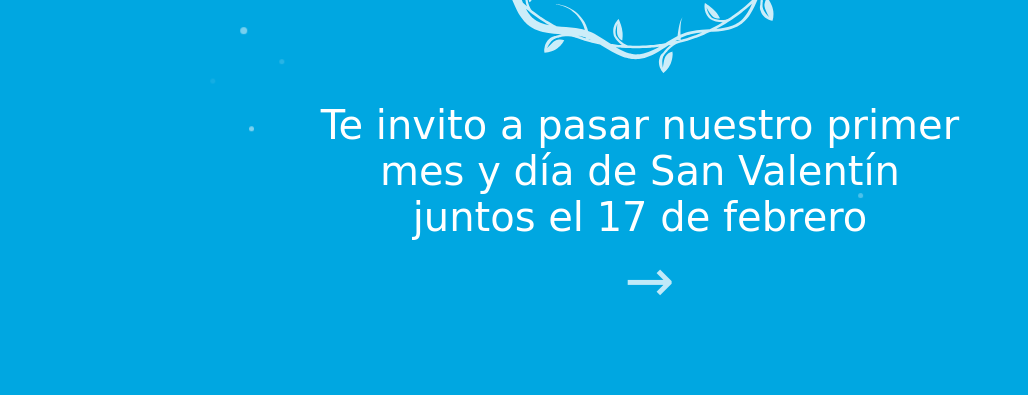
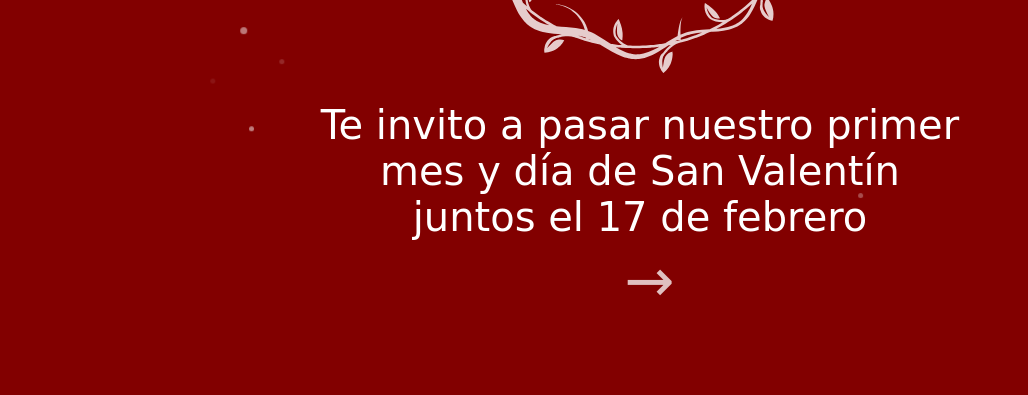
Before and after one commit to Eddu88/17February, a plain HTML site: page index.html in a window 1280 px wide. Shown: the part 405-800 px from the top of the page, without its empty margins (0-1028 px from the left). Drawn offline with Linux system fonts and the light colour scheme; a web font is replaced by a local one.

Commit message:
general edition

```diff
--- a/style.css
+++ b/style.css
@@ -10,7 +10,7 @@
 }
 
 #main-page {
-    background: #00A7E1;
+    background: #820000;
     position: fixed;
     width: 100%;
     height: 100%;
```
